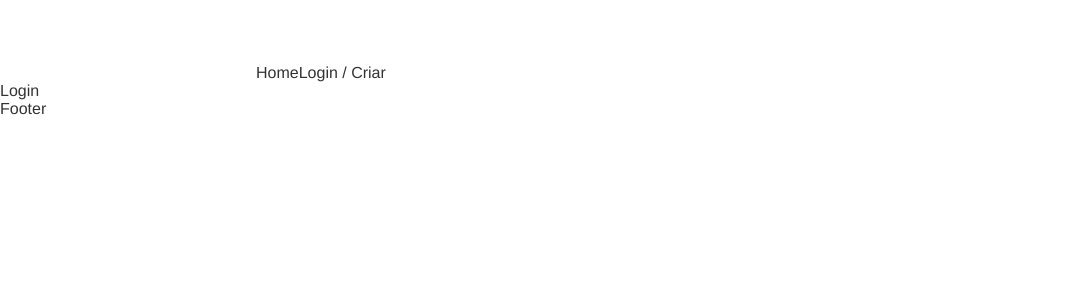
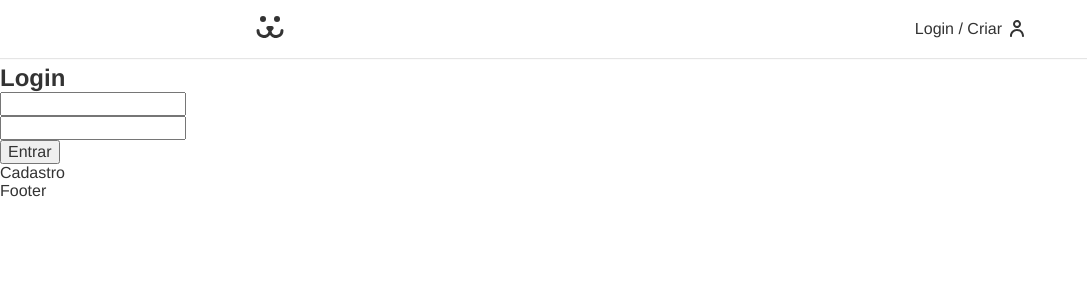
Before and after one commit to rioribeirods/dogsReact, a React (Create React App) app: page /login in a window 1280 px wide. Shown: the top 300 px of the page, without its empty margins (0-1087 px from the left). Built offline with nearby package versions, Linux system fonts and the light colour scheme.

Commit message:
:sparkles: login route

```diff
--- a/src/App.js
+++ b/src/App.js
@@ -13,7 +13,7 @@
         <Header />
         <Routes>
           <Route path="/" element={<Home />} />
-          <Route path="/login" element={<Login />} />
+          <Route path="/login/*" element={<Login />} />
         </Routes>
         <Footer />
       </BrowserRouter>
--- a/src/Components/Header.js
+++ b/src/Components/Header.js
@@ -1,15 +1,18 @@
 import React from 'react';
 import { Link } from 'react-router-dom';
 import styles from "./Header.module.css";
+import { ReactComponent as Dogs } from "../Assets/dogs.svg"
 
 const Header = () => {
   return (
-    <div className={styles.header}>
-        <nav className='container'>
-            <Link to="/">Home</Link>
-            <Link to="/login">Login / Criar</Link>
+    <header className={styles.header}>
+        <nav className={`${styles.nav} container`}>
+            <Link className={styles.logo} to="/" aria-label='Dogs - Home'>
+                <Dogs />
+            </Link>
+            <Link className={styles.login} to="/login">Login / Criar</Link>
         </nav>
-    </div>
+    </header>
   );
 };
 
--- a/src/Components/Header.module.css
+++ b/src/Components/Header.module.css
@@ -0,0 +1,36 @@
+.header {
+    box-shadow: 0px 1px 1px rgba(0, 0, 0, 0.1);
+    padding: 0.5rem 0;
+    position: fixed;
+    width: 100%;
+    z-index: 100;
+    background-color: white;
+    top: 0px;
+}
+
+.nav {
+    display: flex;
+    justify-content: space-between;
+    align-items: center;
+}
+
+.logo {
+    padding: 0.5rem 0;
+}
+
+.login {
+    color: #333;
+    display: flex;
+    align-items: center;
+}
+
+.login::after {
+    content: "";
+    display: inline-block;
+    width: 14px;
+    height: 17px;
+    background: url("../Assets/usuario.svg") no-repeat center center;
+    margin-left: 0.5rem;
+    position: relative;
+    top: -1px;
+}
--- a/src/Components/Login/Login.js
+++ b/src/Components/Login/Login.js
@@ -1,8 +1,20 @@
 import React from 'react'
+import { Route, Routes } from 'react-router-dom'
+import LoginForm from './LoginForm'
+import LoginCreate from './LoginCreate'
+import LoginPasswordLost from './LoginPasswordLost'
+import LoginPasswordReset from './LoginPasswordReset'
 
 const Login = () => {
   return (
-    <div>Login</div>
+    <div>
+        <Routes>
+            <Route path="/" element={<LoginForm />}/>
+            <Route path="criar" element={<LoginCreate />}/>
+            <Route path="perdeu" element={<LoginPasswordLost />}/>
+            <Route path="resetar" element={<LoginPasswordReset />}/>
+        </Routes>
+    </div>
   )
 }
 
--- /dev/null
+++ b/src/Components/Login/LoginCreate.js
@@ -0,0 +1,9 @@
+import React from 'react'
+
+const LoginCreate = () => {
+  return (
+    <div>Login Criar</div>
+  )
+}
+
+export default LoginCreate
--- /dev/null
+++ b/src/Components/Login/LoginForm.js
@@ -0,0 +1,43 @@
+import React from 'react'
+import { Link } from 'react-router-dom'
+
+const LoginForm = () => {
+    const [ username, setUsername ] = React.useState("");
+    const [ password, setPassword ] = React.useState("");
+
+    function handleSubmit(event) {
+        event.preventDefault();
+        fetch("https://dogsapi.origamid.dev/json/jwt-auth/v1/token", {
+            method: "POST",
+            headers: {
+                "Content-Type": "application/json"
+            },
+            body: JSON.stringify({username, password}),
+        }).then(response => {
+            console.log(response);
+            return response.json();
+        }).then(json => {
+            console.log(json);
+        });
+    }
+
+  return (
+    <section>
+        <h1>Login</h1>
+        <form onSubmit={handleSubmit}>
+            <input
+            type="text"
+            value={username}
+            onChange={({target}) => setUsername(target.value)}/>
+            <input
+            type="text"
+            value={password}
+            onChange={({target}) => setPassword(target.value)}/>
+            <button>Entrar</button>
+        </form>
+        <Link to="/login/criar">Cadastro</Link>
+    </section>
+  )
+}
+
+export default LoginForm
--- /dev/null
+++ b/src/Components/Login/LoginPasswordLost.js
@@ -0,0 +1,9 @@
+import React from 'react'
+
+const LoginPasswordLost = () => {
+  return (
+    <div>LoginPasswordLost</div>
+  )
+}
+
+export default LoginPasswordLost
--- /dev/null
+++ b/src/Components/Login/LoginPasswordReset.js
@@ -0,0 +1,9 @@
+import React from 'react'
+
+const LoginPasswordReset = () => {
+  return (
+    <div>LoginPasswordReset</div>
+  )
+}
+
+export default LoginPasswordReset
```
